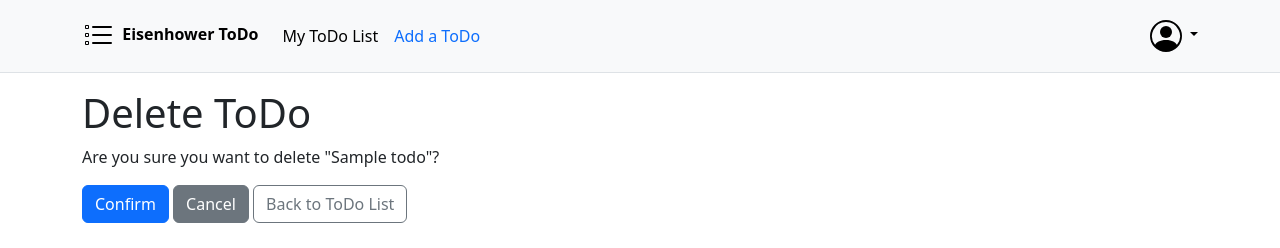
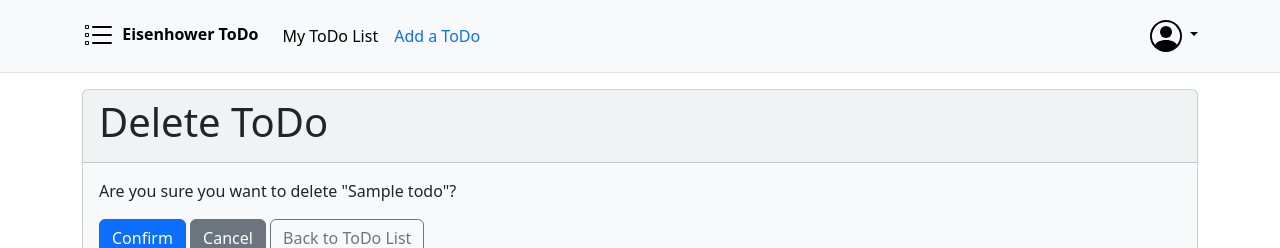
Before and after one commit to jaerrib/todo-list, a Django app: page /todos/1/delete/ in a window 1280 px wide. Shown: the top 248 px of the page. Run offline with Django 5.2, Linux system fonts and the light colour scheme; a user stored in the database is signed in; tables that the repository leaves empty hold one stand-in row (values such as "Sample post"); parts of the project's set-up code (start-up, migrations or seed data) failed here and were passed over.

Commit message:
Improve styling consistency, bump revision number

```diff
--- a/templates/base.html
+++ b/templates/base.html
@@ -49,7 +49,7 @@
                     </form>
                 </li>
                 <li><hr class="dropdown-divider"></li>
-                <li class="dropdown-item text-secondary">Ver. 20240227</li>
+                <li class="dropdown-item text-secondary">Ver. 20240304</li>
                 </ul>
             </div>
         {% else %}
--- a/templates/todo_delete.html
+++ b/templates/todo_delete.html
@@ -3,16 +3,22 @@
 {% block title %}Delete ToDo Item{% endblock title %}
 
 {% block content %}
+<div class="card bg-body-tertiary">
+    <div class="card-header">
         <h1>Delete ToDo</h1>
+    </div>
+    <div class="card-body">
         <form action="" method="post">
             {% csrf_token %}
             <p>Are you sure you want to delete "{{ todo.title }}"?</p>
             <button type="submit" class="btn btn-primary">Confirm</button>
-    <a class="btn btn-secondary" href="{% url 'todo_detail' todo.pk %}">
-        Cancel
-    </a>
-    <a class="btn btn-outline-secondary" href="{% url 'todo_list' %}">Back
-        to ToDo List
-    </a>
+            <button class="btn btn-secondary"
+                    href="{% url 'todo_detail' todo.pk %}">Cancel
+            </button>
+            <button class="btn btn-outline-secondary"
+                    href="{% url 'todo_list' %}">Back to ToDo List
+            </button>
         </form>
+    </div>
+</div>
 {% endblock content %}
--- a/templates/todo_edit.html
+++ b/templates/todo_edit.html
@@ -4,7 +4,11 @@
 {% block title %}Edit ToDo Item{% endblock title %}
 
 {% block content %}
+<div class="card bg-body-tertiary">
+    <div class="card-header">
         <h1>Edit ToDo</h1>
+    </div>
+    <div class="card-body">
         <form action="" method="post">
             {% csrf_token %}
             {{ form|crispy }}
@@ -16,4 +20,6 @@
                 to ToDo List
             </a>
         </form>
+    </div>
+</div>
 {% endblock content %}
--- a/templates/todo_new.html
+++ b/templates/todo_new.html
@@ -4,10 +4,16 @@
 {% block title %}New ToDo Item{% endblock title %}
 
 {% block content %}
+<div class="card bg-body-tertiary">
+    <div class="card-header">
         <h1>New ToDo</h1>
+    </div>
+    <div class="card-body">
         <form action="" method="post">
             {% csrf_token %}
             {{ form|crispy }}
             <button type="submit" class="btn btn-primary">Save</button>
         </form>
+    </div>
+</div>
 {% endblock content %}
```
Also changed, not shown: templates/todo_detail.html (+13 -8 lines). Lines whose indentation alone changed are shown as unchanged.
